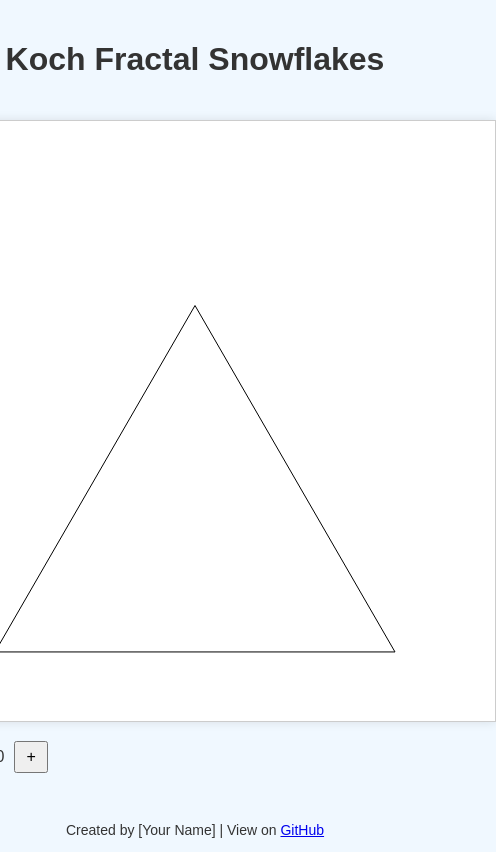
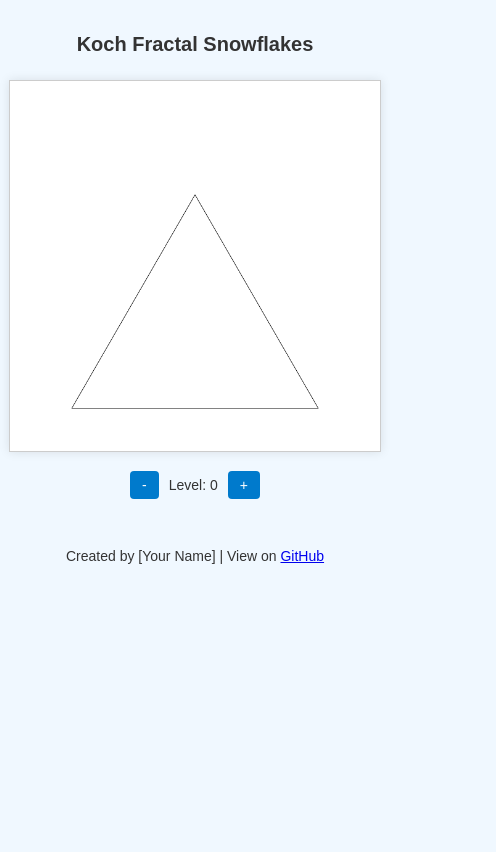
Before and after one commit to mrechesketch/psychic-dollop, a plain HTML site: page index.html in a window 390 px wide. Shown: the whole page, 496 px wide, since content can reach past the window. Drawn offline with Linux system fonts and the light colour scheme.

Commit message:
updating css to be more mobile friendly

```diff
--- a/style.css
+++ b/style.css
@@ -6,16 +6,20 @@ body {
     align-items: center;
     background: #f0f8ff;
     color: #333;
+    min-height: 100vh;
 }
 
 header {
-    margin: 20px 0;
+    margin: 20px 0 10px 0;
+    text-align: center;
 }
 
 canvas {
     background: white;
     border: 1px solid #ccc;
     box-shadow: 0 0 10px rgba(0,0,0,0.1);
+    max-width: 90vw;
+    height: auto;
 }
 
 .controls {
@@ -23,15 +27,50 @@ canvas {
     display: flex;
     align-items: center;
     gap: 10px;
+    flex-wrap: wrap;
+    justify-content: center;
 }
 
 button {
-    padding: 5px 10px;
+    padding: 8px 16px;
     font-size: 16px;
     cursor: pointer;
+    border: none;
+    background-color: #007acc;
+    color: white;
+    border-radius: 4px;
+    transition: background 0.3s;
+}
+
+button:hover {
+    background-color: #005f99;
+}
+
+#level {
+    font-size: 16px;
 }
 
 footer {
-    margin-top: 20px;
+    margin: 20px 0;
     font-size: 14px;
+    text-align: center;
 }
+
+@media (max-width: 480px) {
+    header h1 {
+        font-size: 20px;
+    }
+
+    button {
+        padding: 6px 12px;
+        font-size: 14px;
+    }
+
+    #level {
+        font-size: 14px;
+    }
+
+    canvas {
+        max-width: 95vw;
+    }
+}
```
